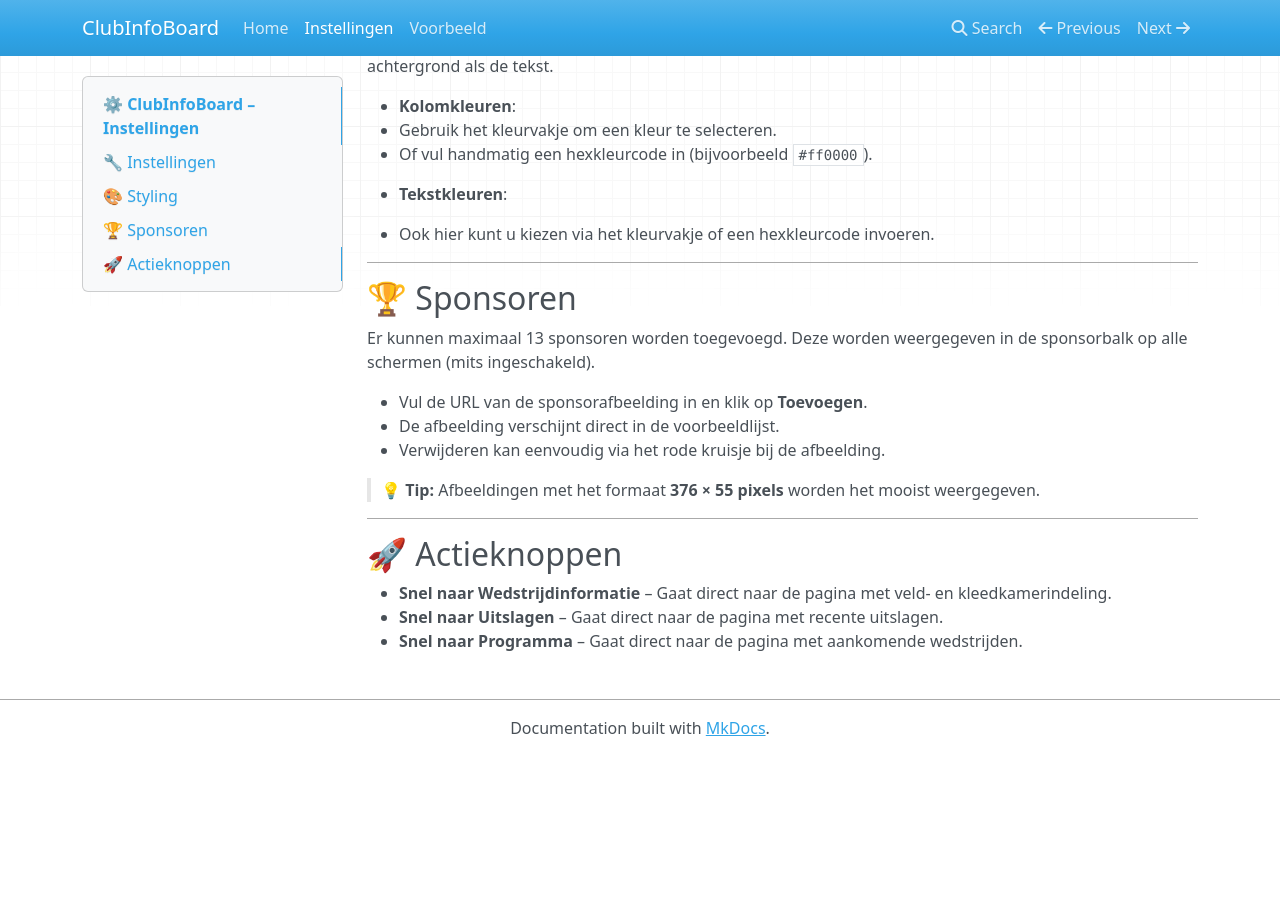
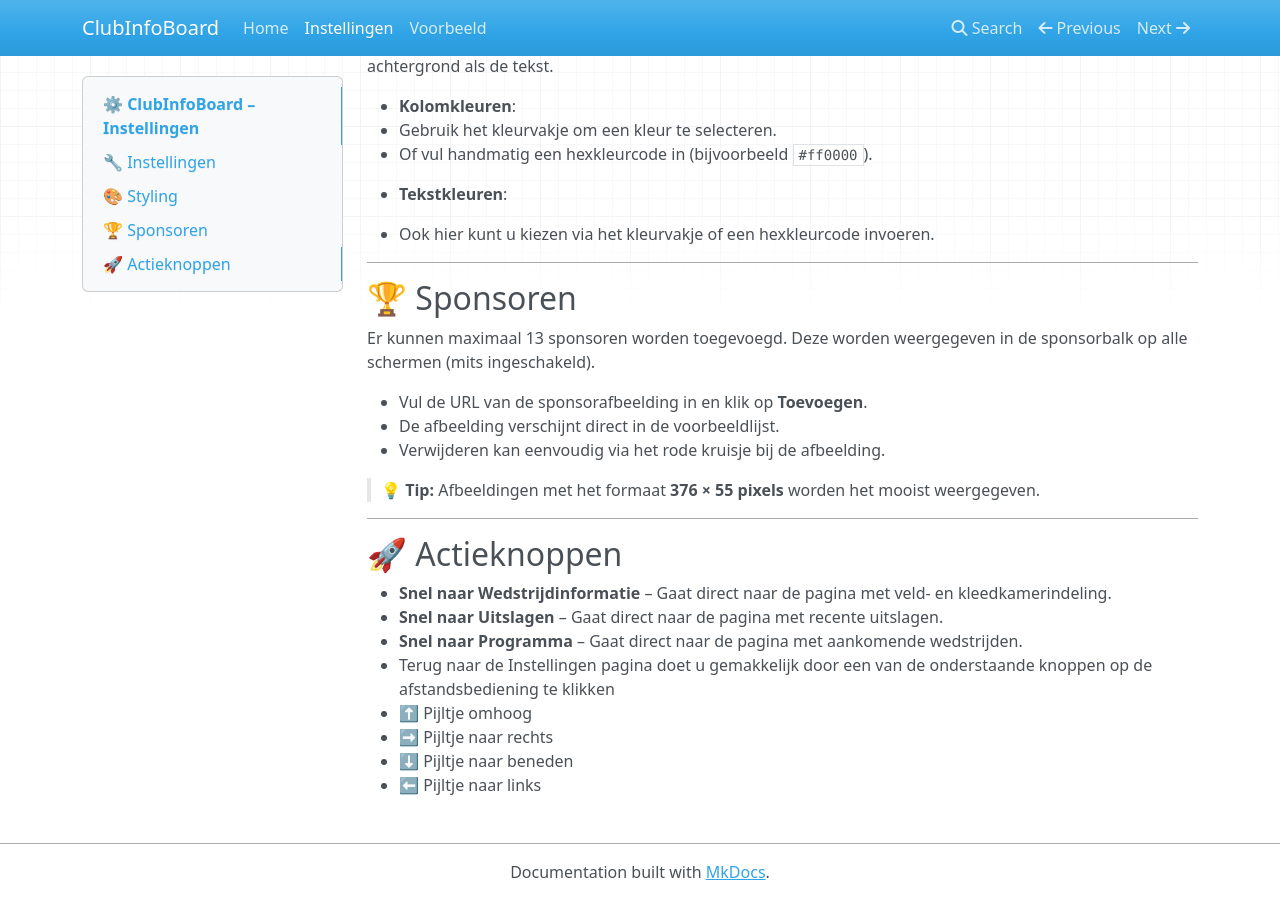
Before and after one commit to PatrickSt1991/Sportlink.Club.Info.Viewer, an MkDocs documentation site: the page built from docs/settings.md, in a window 1280 px wide and 900 px high, scrolled down 1358 px. Built offline with MkDocs 1.6.1, drawn with Linux system fonts in a browser that asks for light colours; nearby versions of some CDN libraries; before the commit the page ends 2114 px from its top, so only the background shows below that.

Commit message:
Update settings.md

```diff
--- a/docs/settings.md
+++ b/docs/settings.md
@@ -82,3 +82,8 @@ Er kunnen maximaal 13 sponsoren worden toegevoegd. Deze worden weergegeven in de
 - **Snel naar Wedstrijdinformatie** – Gaat direct naar de pagina met veld- en kleedkamerindeling.
 - **Snel naar Uitslagen** – Gaat direct naar de pagina met recente uitslagen.
 - **Snel naar Programma** – Gaat direct naar de pagina met aankomende wedstrijden.
+- Terug naar de Instellingen pagina doet u gemakkelijk door een van de onderstaande knoppen op de afstandsbediening te klikken
+  - ⬆️ Pijltje omhoog
+  - ➡️ Pijltje naar rechts
+  - ⬇️ Pijltje naar beneden
+  - ⬅️ Pijltje naar links
```
